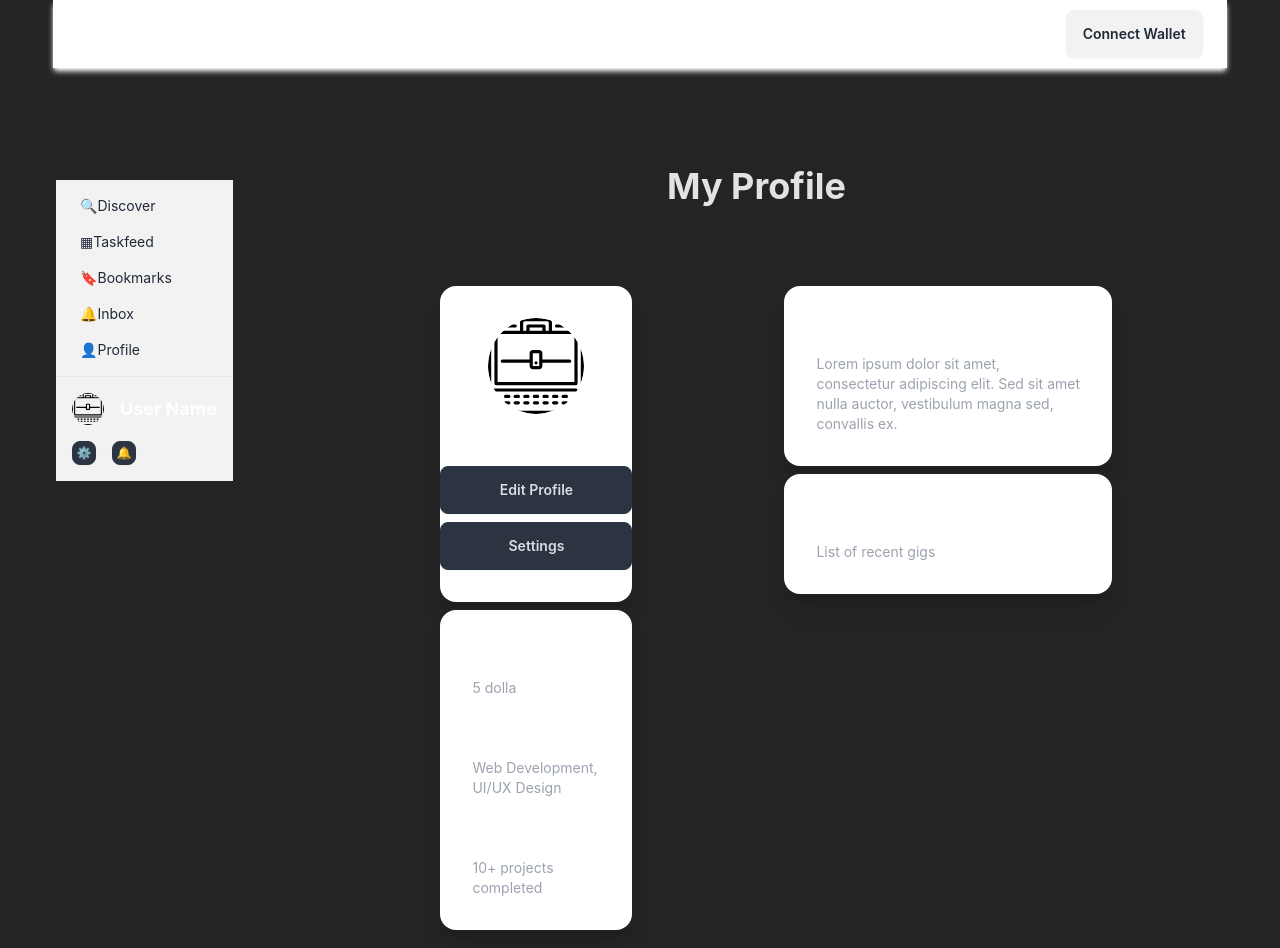
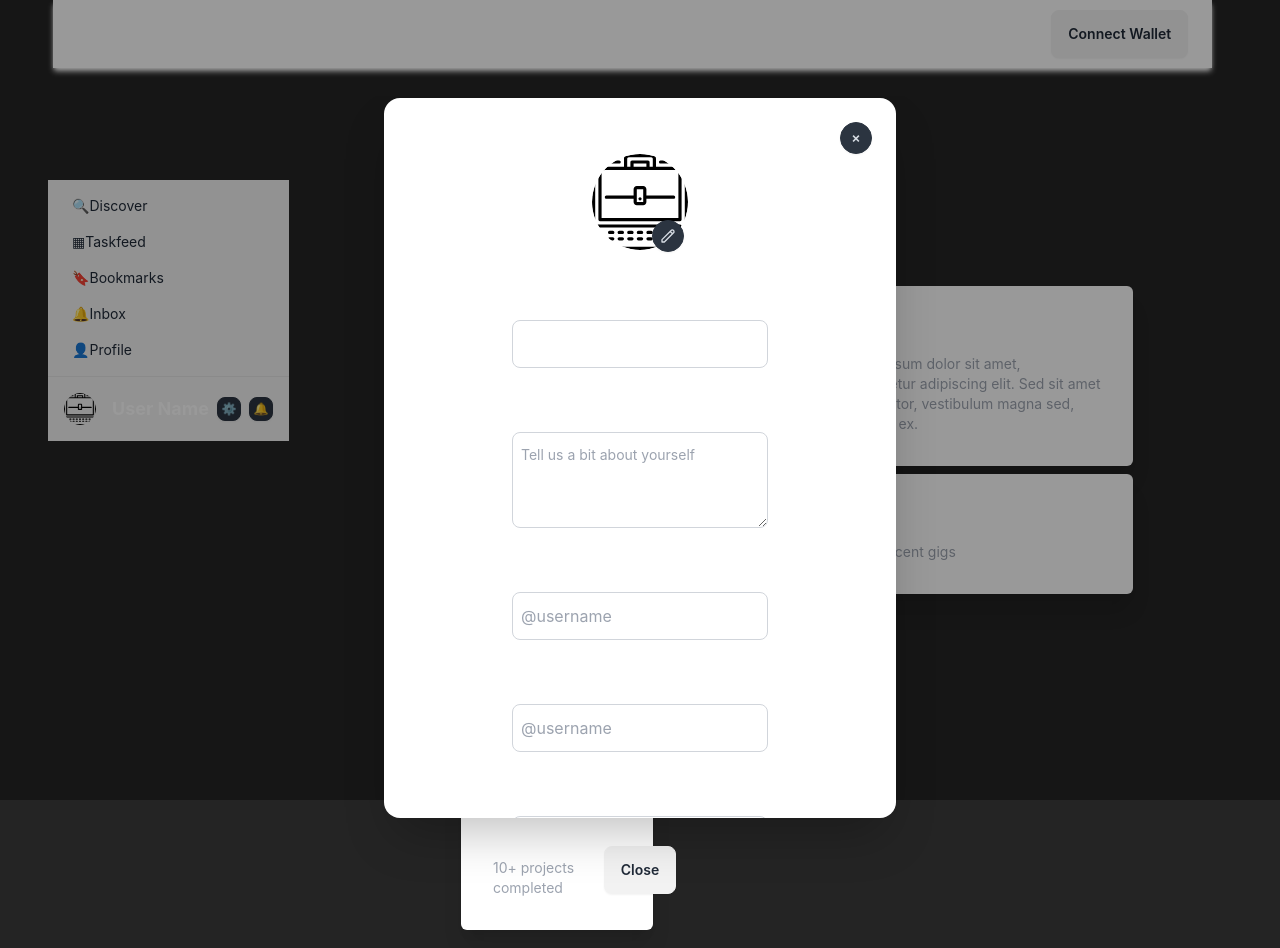
Before and after one commit to Innkeeping/mgigs, a React (Vite) app: page /profile in a window 1280 px wide. Both pictures are taken after a click on the button "Edit Profile". Built offline with nearby package versions, Linux system fonts and the light colour scheme.

Commit message:
add edit modals, settings 🖌⚙⚙🌟

```diff
--- /dev/null
+++ b/src/components/EditProfileModal.tsx
@@ -0,0 +1,70 @@
+import React from'react';
+
+const EditProfileModal = () => {
+  return (
+    <dialog id="edit_profile_modal" className="modal mt-24 mb-4">
+      <div className="modal-box">
+        <div className="flex justify-between">
+          <h3 className="font-bold text-lg">Edit Profile</h3>
+          <button type="button" className="btn btn-sm btn-circle btn-neutral" onClick={()=>document.getElementById('edit_profile_modal').close()}>&times;</button>
+        </div>
+        <form>
+          <div className="flex flex-col items-center gap-4">
+            <div className="relative">
+              <div className="avatar">
+                <div className="w-24 rounded-full">
+                  <img src="src/assets/laptop.svg" className="rounded-full" />
+                </div>
+              </div>
+              <button type="button" className="absolute bottom-1 right-1 btn btn-sm btn-circle btn-neutral">
+                <svg xmlns="http://www.w3.org/2000/svg" className="h-4 w-4" fill="none" viewBox="0 0 24 24" stroke="currentColor">
+                  <path strokeLinecap="round" strokeLinejoin="round" strokeWidth={2} d="M15.232 5.232l3.536 3.536m-2.036-5.036a2.5 2.5 0 113.536 3.536L6.5 21.036H3v-3.572L16.732 3.732z" />
+                </svg>
+              </button>
+            </div>
+            <div className="flex flex-col gap-2">
+              <label className="label">Username:</label>
+              <input type="text" className="input w-64 border border-gray-300 rounded-lg p-2" />
+            </div>
+            <div className="flex flex-col gap-2">
+              <label className="label">Bio:</label>
+              <textarea className="textarea w-64 h-24 border border-gray-300 rounded-lg p-2" placeholder="Tell us a bit about yourself" />
+            </div>
+            <div className="flex flex-col gap-2">
+              <label className="label">Farcaster:</label>
+              <input type="text" className="input w-64 border border-gray-300 rounded-lg p-2" placeholder="@username" />
+            </div>
+            <div className="flex flex-col gap-2">
+              <label className="label">Lens:</label>
+              <input type="text" className="input w-64 border border-gray-300 rounded-lg p-2" placeholder="@username" />
+            </div>
+            <div className="flex flex-col gap-2">
+              <label className="label">X (Twitter):</label>
+              <input type="text" className="input w-64 border border-gray-300 rounded-lg p-2" placeholder="@username" />
+            </div>
+            <div className="flex flex-col gap-2">
+              <label className="label">GitHub:</label>
+              <input type="text" className="input w-64 border border-gray-300 rounded-lg p-2" placeholder="@username" />
+            </div>
+            <div className="flex flex-col gap-2">
+              <label className="label">Website:</label>
+              <input type="text" className="input w-64 border border-gray-300 rounded-lg p-2" placeholder="https://yourwebsite.com" />
+            </div>
+            <div className="flex flex-col gap-2">
+              <label className="label">Location:</label>
+              <input type="text" className="input w-64 border border-gray-300 rounded-lg p-2" placeholder="City, Country" />
+            </div>
+          </div>
+          <div className="flex justify-center mt-4">
+            <button type="submit" className="btn">Save Changes</button>
+          </div>
+        </form>
+      </div>
+      <div className="modal-action">
+        <button type="button" className="btn" onClick={()=>document.getElementById('edit_profile_modal').close()}>Close</button>
+      </div>
+    </dialog>
+  );
+};
+
+export default EditProfileModal;
--- a/src/components/Profile.tsx
+++ b/src/components/Profile.tsx
@@ -1,12 +1,30 @@
-import Sidebar from "../components/Sidebar";
+import Sidebar from '../components/Sidebar';
+import EditProfileModal from './EditProfileModal';
+import SettingsModal from './SettingsModal';
 
 const Profile = () => {
+  const handleOutsideClick = (e) => {
+    const editProfileModal = document.getElementById('edit_profile_modal');
+    const settingsModal = document.getElementById('settings_modal');
+
+    if (e.target === editProfileModal || editProfileModal.contains(e.target)) {
+      return;
+    }
+
+    if (e.target === settingsModal || settingsModal.contains(e.target)) {
+      return;
+    }
+
+    editProfileModal.close();
+    settingsModal.close();
+  };
+
   return (
     <Sidebar>
       <h1 className="text-4xl font-bold mb-4 mt-16">My Profile</h1>
-      <div className="max-w-2xl mx-auto grid grid-cols-1 lg:grid-cols-2 gap-4 mr-4 mt-20 lg:mt-16 ml-14 lg:mr-4 ">
+      <div className="max-w-2xl mx-auto grid grid-cols-1 lg:grid-cols-2 gap-4 mr-4 mt-4 lg:mt-16 ml-14 lg:mr-4 ">
         <div className="justify-center">
-          <div className="card bg-base-100 shadow-xl w-full lg:w-48 h-fit">
+          <div className="card bg-base-100 shadow-xl w-full lg:w-48 h-fit rounded-md">
             <div className="card-body items-center">
               <div className="avatar">
                 <div className="w-24 rounded-full">
@@ -15,12 +33,12 @@ const Profile = () => {
               </div>
               <h2 className="card-title">User Name</h2>
               <div className="flex flex-col items-center gap-2 mt-2">
-                <button className="btn btn-square btn-md btn-neutral w-full lg:w-48 p-2">Edit Profile</button>
-                <button className="btn btn-square btn-md btn-neutral w-full lg:w-48 p-2">Settings</button>
+                <button className="btn btn-square btn-md btn-neutral w-full lg:w-48 p-2 ml-2 mr-2 rounded-md" onClick={()=>document.getElementById('edit_profile_modal').showModal()}>Edit Profile</button>
+                <button className="btn btn-square btn-md btn-neutral w-full lg:w-48 p-2 ml-2 mr-2 rounded-md" onClick={()=>document.getElementById('settings_modal').showModal()}>Settings</button>
               </div>
             </div>
           </div>
-          <div className="card bg-base-100 shadow-xl w-full lg:w-48 h-fit mt-2">
+          <div className="card bg-base-100 shadow-xl w-full lg:w-48 h-fit mt-2 rounded-md">
             <div className="card-body justify-left">
               <h2 className="card-title">Earnings</h2>
               <h3 className="text-sm text-gray-400">5 dolla</h3>
@@ -32,13 +50,13 @@ const Profile = () => {
           </div>
         </div>
         <div className="lg:col-span-1">
-          <div className="card bg-base-100 shadow-xl w-full h-fit">
+          <div className="card bg-base-100 shadow-xl w-full h-fit rounded-md">
             <div className="card-body">
               <h2 className="card-title">About Me</h2>
               <p className="text-sm text-gray-400">Lorem ipsum dolor sit amet, consectetur adipiscing elit. Sed sit amet nulla auctor, vestibulum magna sed, convallis ex.</p>
             </div>
           </div>
-          <div className="card bg-base-100 shadow-xl w-full h-fit mt-2">
+          <div className="card bg-base-100 shadow-xl w-full h-fit mt-2 rounded-md">
             <div className="card-body">
               <h2 className="card-title">Recent Gigs</h2>
               <p className="text-sm text-gray-400">List of recent gigs</p>
@@ -46,6 +64,9 @@ const Profile = () => {
           </div>
         </div>
       </div>
+      <EditProfileModal />
+      <SettingsModal />
+      <div onClick={handleOutsideClick} className="modal-backdrop" />
     </Sidebar>
   );
 };
--- /dev/null
+++ b/src/components/SettingsModal.tsx
@@ -0,0 +1,47 @@
+import { useState } from'react';
+
+const SettingsModal = () => {
+  const [skillTags, setSkillTags] = useState([]);
+  const [newSkillTag, setNewSkillTag] = useState('');
+
+  const handleAddSkillTag = () => {
+    if (newSkillTag) {
+      setSkillTags([...skillTags, newSkillTag]);
+      setNewSkillTag('');
+    }
+  };
+
+  return (
+    <dialog id="settings_modal" className="modal">
+      <div className="modal-box">
+        <div className="flex justify-between">
+          <h3 className="font-bold text-lg">Settings</h3>
+          <button type="button" className="btn btn-sm btn-circle btn-neutral" onClick={()=>document.getElementById('settings_modal').close()}>&times;</button>
+        </div>
+        <form>
+          <label className="label">Language:</label>
+          <select className="select">
+            <option>English</option>
+            <option>Spanish</option>
+          </select>
+          <label className="label">Skill Tags:</label>
+          <div className="flex flex-wrap gap-2">
+            <input type="text" className="input w-64" value={newSkillTag} onChange={(e) => setNewSkillTag(e.target.value)} placeholder="Enter a skill tag" />
+            <button type="button" className="btn" onClick={handleAddSkillTag}>Add</button>
+          </div>
+          <div className="flex flex-wrap gap-2 mt-2">
+            {skillTags.map((tag, index) => (
+              <span key={index} className="badge badge-accent">{tag}</span>
+            ))}
+          </div>
+          <button type="submit" className="btn">Save Changes</button>
+        </form>
+      </div>
+      <div className="modal-action">
+        <button type="button" className="btn" onClick={()=>document.getElementById('settings_modal').close()}>Close</button>
+      </div>
+    </dialog>
+  );
+};
+
+export default SettingsModal;
--- a/src/components/Sidebar.tsx
+++ b/src/components/Sidebar.tsx
@@ -8,7 +8,7 @@ const Sidebar = ({ children }) => {
           →
         </label>
       </div>
-      <div className="drawer-side mt-20 lg:mt-16 lg:ml-14">
+      <div className="drawer-side mt-20 lg:mt-16 lg:ml-12 lg:w-64">
         <label htmlFor="my-drawer-2" aria-label="close sidebar" className="drawer-overlay lg:hidden"></label>
         <div className="flex flex-col h-screen pt-8">
           <ul className="menu bg-base-200 text-base-content">
@@ -19,6 +19,7 @@ const Sidebar = ({ children }) => {
             <li><a>👤Profile</a></li>
           </ul>
           <div className="bg-base-200 p-4 border-t border-base-300">
+            <div className="flex items-center justify-between">
               <div className="flex items-center">
                 <div className="avatar mr-4">
                   <div className="w-8 rounded-full">
@@ -27,9 +28,10 @@ const Sidebar = ({ children }) => {
                 </div>
                 <span className="text-lg font-bold">User Name</span>
               </div>
-            <div className="flex items-center mt-4">
-              <button className="btn btn-square btn-xs btn-neutral mr-4">⚙️</button>
+              <div className="flex items-center">
+                <button className="btn btn-square btn-xs btn-neutral ml-2 mr-2">⚙️</button>
                 <button className="btn btn-square btn-xs btn-neutral">🔔</button>
+              </div>
             </div>
           </div>
         </div>
```
Lines whose indentation alone changed are shown as unchanged.
